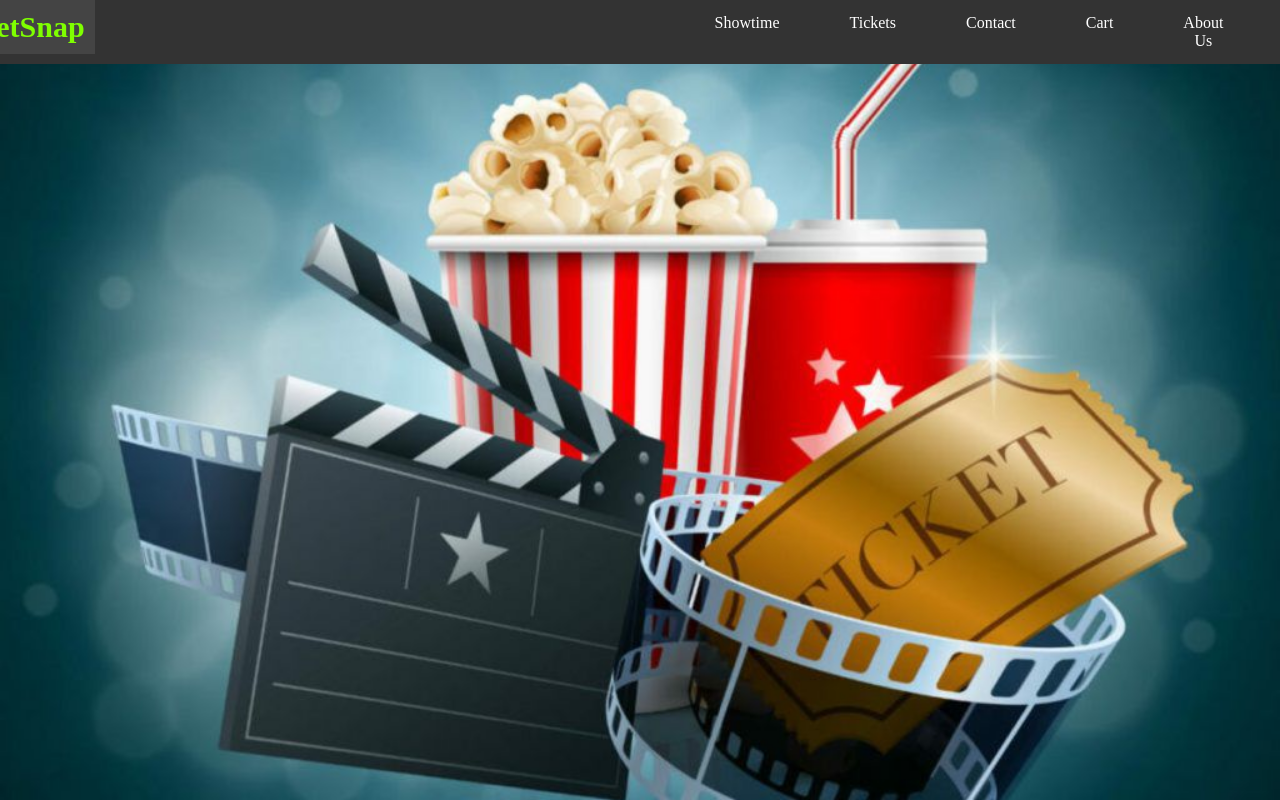
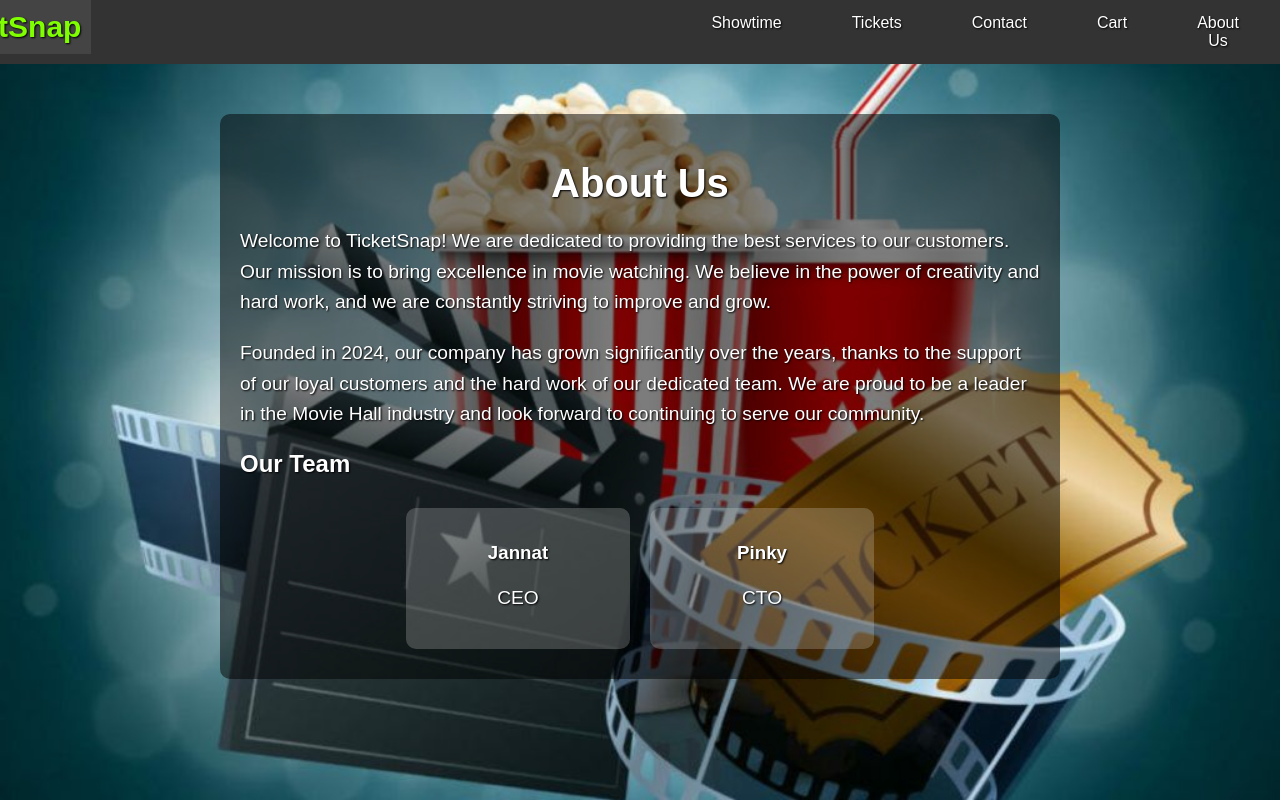
Before and after one commit to MazFahim/clientProjects, a Django app: page /about_us/ in a window 1280 px wide. Run offline with Django 5.2, Linux system fonts and the light colour scheme.

Commit message:
TicektSnap: ABout Us modified

```diff
--- a/TicketSnap/movies/templates/about_us.html
+++ b/TicketSnap/movies/templates/about_us.html
@@ -11,11 +11,70 @@
             background-position: center;
             background-attachment: fixed;
             background-repeat: no-repeat;
+            font-family: Arial, sans-serif;
+            color: white;
+            text-shadow: 1px 1px 2px black;
+        }
+        .content {
+            background: rgba(0, 0, 0, 0.5);
+            padding: 20px;
+            border-radius: 10px;
+            max-width: 800px;
+            margin: 50px auto;
+        }
+        h1 {
+            text-align: center;
+            font-size: 2.5em;
+            margin-bottom: 20px;
+        }
+        p {
+            font-size: 1.2em;
+            line-height: 1.6;
+            margin-bottom: 20px;
+        }
+        .team {
+            display: flex;
+            flex-wrap: wrap;
+            justify-content: center;
+        }
+        .team-member {
+            background: rgba(255, 255, 255, 0.2);
+            margin: 10px;
+            padding: 15px;
+            border-radius: 10px;
+            text-align: center;
+            width: calc(33% - 40px);
+            box-sizing: border-box;
+        }
+        .team-member img {
+            border-radius: 50%;
+            width: 100px;
+            height: 100px;
+            margin-bottom: 10px;
         }
     </style>
 </head>
 <body>
     {% include 'headerNavbar.html' %}
 
+    <div class="content">
+        <h1>About Us</h1>
+        <p>Welcome to TicketSnap! We are dedicated to providing the best services to our customers. Our mission is to bring excellence in movie watching. We believe in the power of creativity and hard work, and we are constantly striving to improve and grow.</p>
+        <p>Founded in 2024, our company has grown significantly over the years, thanks to the support of our loyal customers and the hard work of our dedicated team. We are proud to be a leader in the Movie Hall industry and look forward to continuing to serve our community.</p>
+        <h2>Our Team</h2>
+        <div class="team">
+            <div class="team-member">
+                <!-- <img src="/media/team-member1.jpg" alt="Team Member 1"> -->
+                <h3>Jannat</h3>
+                <p>CEO</p>
+            </div>
+            <div class="team-member">
+                <!-- <img src="/media/team-member2.jpg" alt="Team Member 2"> -->
+                <h3>Pinky</h3>
+                <p>CTO</p>
+            </div>
+        </div>
+    </div>
+
 </body>
 </html>
```
